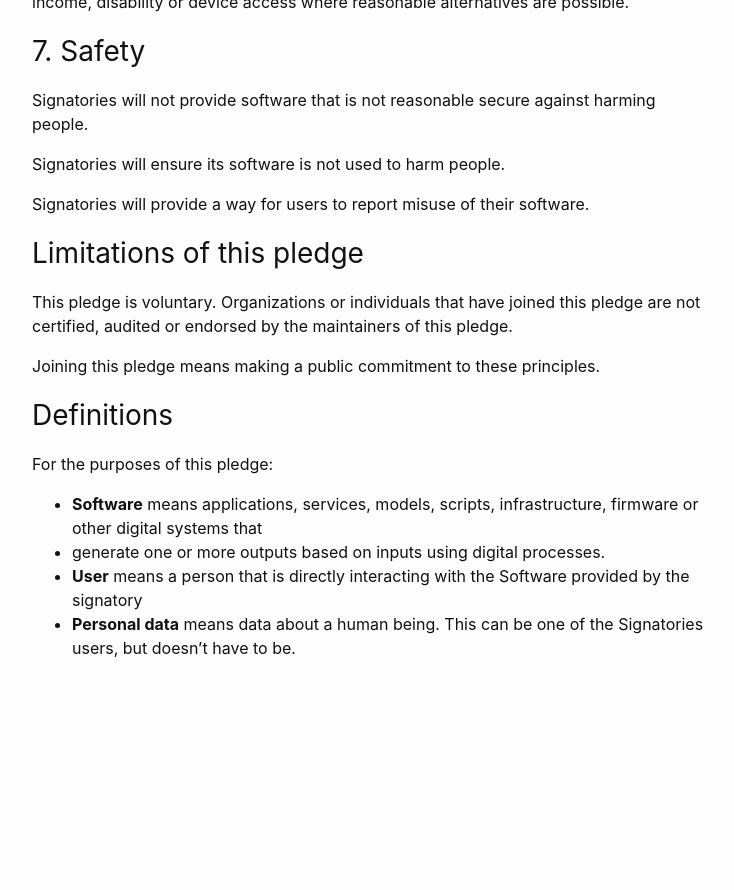
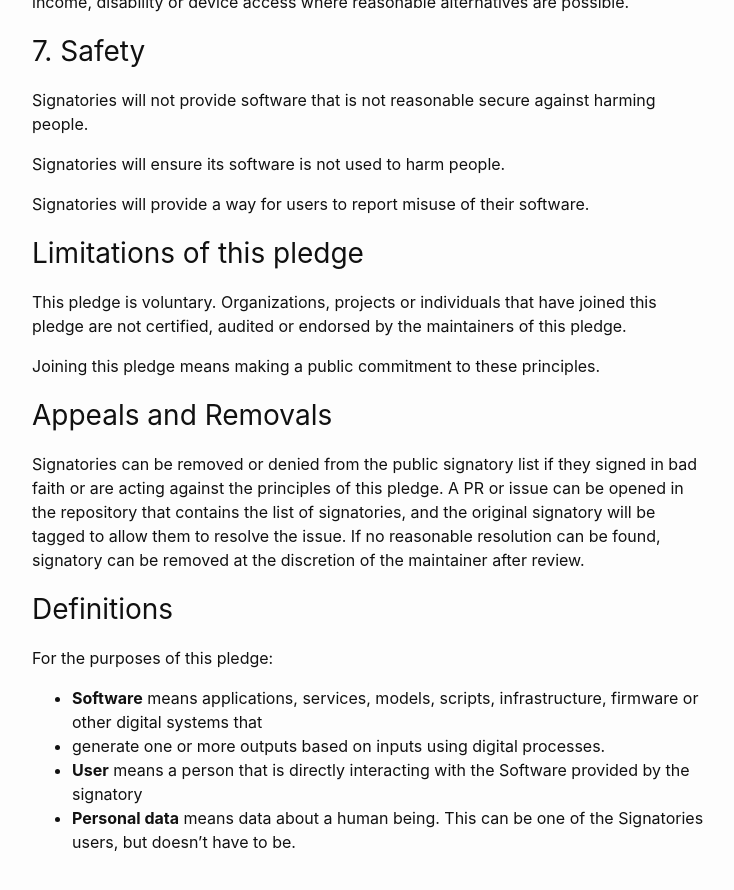
Before and after one commit to PrinsFrank/ethicalsoftwarepledge.org, a Jekyll site: the page built from PLEDGE.md, in a window 1280 px wide and 900 px high, scrolled down 4575 px. Shown: the top 890 px of the window, without its empty margins (268-1002 px from the left). Built offline with Jekyll 4.4.1, drawn with Linux system fonts in a browser that asks for light colours; before the commit the page ends 5281 px from its top, so only the background shows below that.

Commit message:
Add section on appeals and removals

```diff
--- a/PLEDGE.md
+++ b/PLEDGE.md
@@ -202,10 +202,17 @@ Signatories will provide a way for users to report misuse of their software.
 
 ## Limitations of this pledge
 
-This pledge is voluntary. Organizations or individuals that have joined this pledge are not certified, audited or
-endorsed by the maintainers of this pledge.
+This pledge is voluntary. Organizations, projects or individuals that have joined this pledge are not certified, audited
+or endorsed by the maintainers of this pledge.
 
 Joining this pledge means making a public commitment to these principles.
+
+## Appeals and Removals
+
+Signatories can be removed or denied from the public signatory list if they signed in bad faith or are acting against
+the principles of this pledge. A PR or issue can be opened in the repository that contains the list of signatories,
+and the original signatory will be tagged to allow them to resolve the issue. If no reasonable resolution can be found,
+signatory can be removed at the discretion of the maintainer after review.
 
 ## Definitions
 
```
